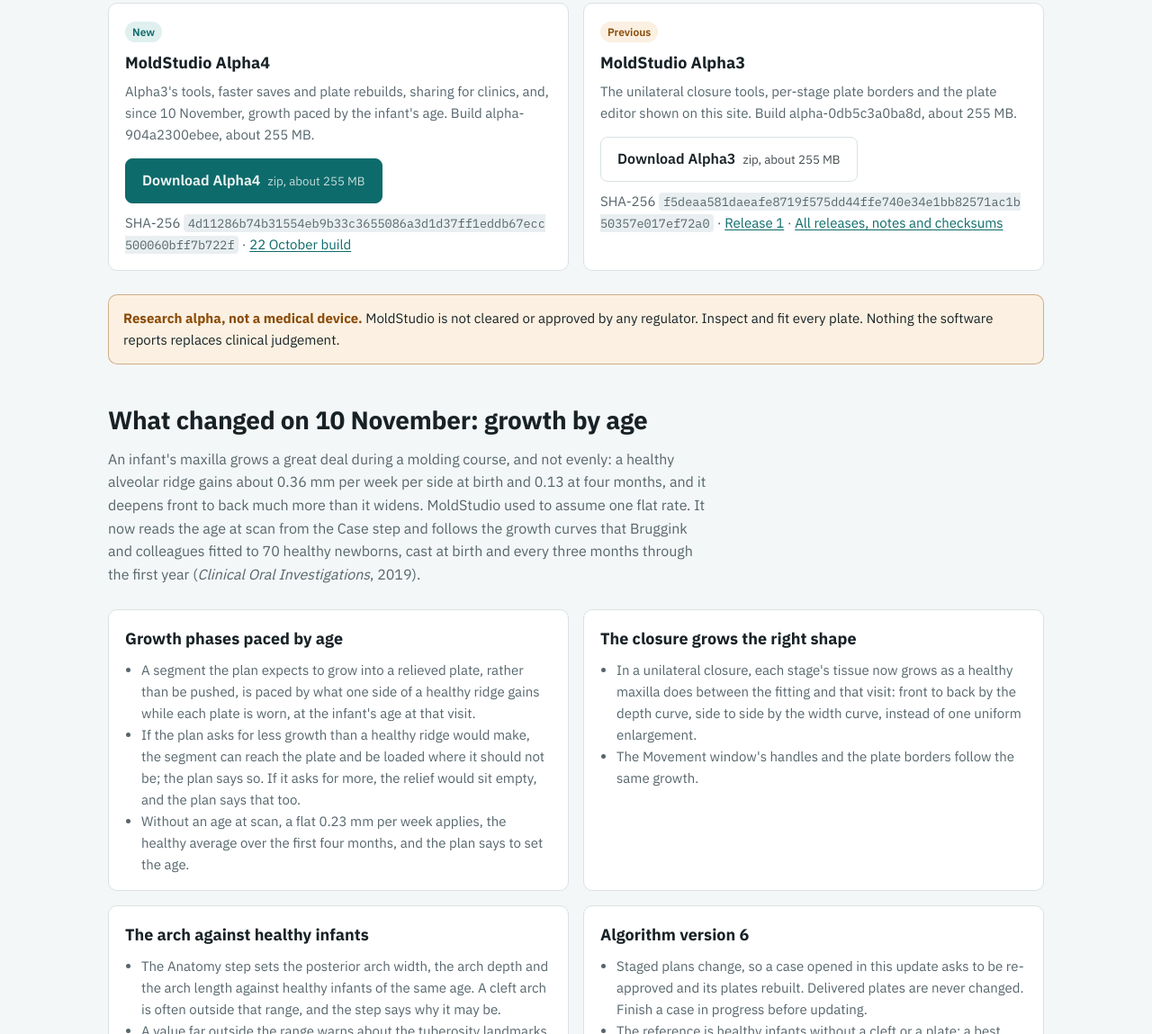
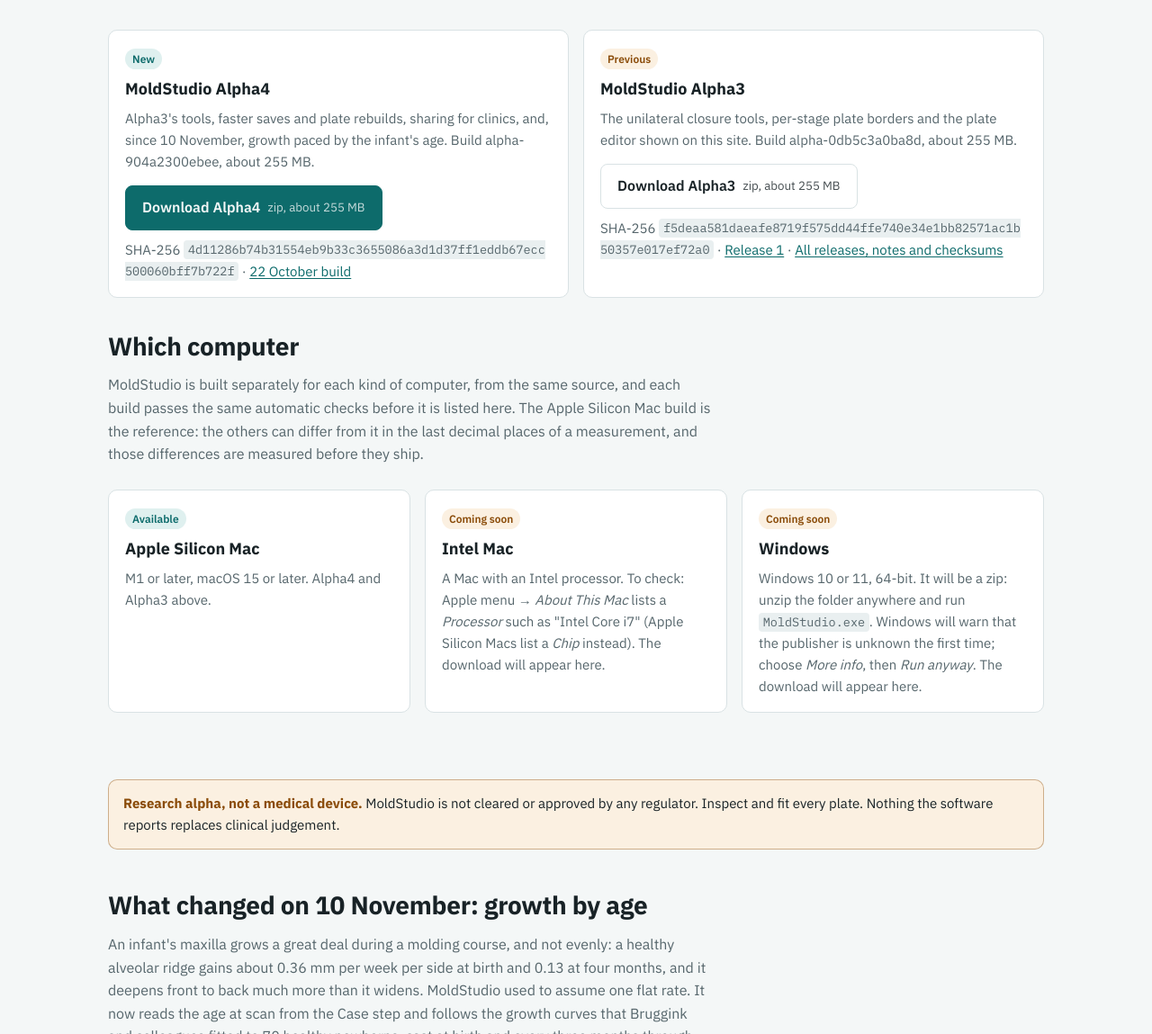
Before and after one commit to kkoka1116/moldstudio-site, a plain HTML site: page download.html in a window 1280 px wide. Shown: the part 411-1560 px from the top of the page at 90% size. Drawn offline with Linux system fonts and the light colour scheme.

Commit message:
Download page: say which computer each build is for; Intel Mac and Windows coming soon
Krishna asked for the site to offer Apple Silicon, Intel Mac and Windows
downloads. Only the Apple Silicon build exists today, so the other two are
listed as coming soon with how to tell which Mac you have; their links go
in when the builds pass the same checks.

Co-Authored-By: Claude Opus 5.5 <noreply@anthropic.com>
Claude-Session: https://claude.ai/code/session_014HTYjsAVhfDWNTaAm8gg6J

```diff
--- a/download.html
+++ b/download.html
@@ -25,7 +25,7 @@
 <main class="wrap">
   <div class="hero" style="padding-bottom:20px">
     <h1>Download MoldStudio</h1>
-    <p class="lead">Two versions for Apple Silicon Macs (M1 or later) with macOS 15 or later. Each one is a single zip download with no account. The 10 November update of Alpha4 is the latest release: installed copies of Alpha4, Alpha3 and release 1 offer it as an update and install it when you quit. It changes the algorithm version, so a case opened in it asks to be re-approved and its plates rebuilt; finish a case in progress before updating.</p>
+    <p class="lead">Two versions for Apple Silicon Macs (M1 or later) with macOS 15 or later; versions for Intel Macs and for Windows are on the way (<a href="#platforms">which computer</a>). Each one is a single zip download with no account. The 10 November update of Alpha4 is the latest release: installed copies of Alpha4, Alpha3 and release 1 offer it as an update and install it when you quit. It changes the algorithm version, so a case opened in it asks to be re-approved and its plates rebuilt; finish a case in progress before updating.</p>
   </div>
 
   <div class="grid g2">
@@ -48,6 +48,28 @@
       <p class="fine" style="margin-top:10px">SHA-256 <code style="word-break:break-all">f5deaa581daeafe8719f575dd44ffe740e34e1bb82571ac1b50357e017ef72a0</code> · <a href="https://github.com/kkoka1116/moldstudio-site/releases/download/r1/MoldStudio-macOS-arm64.zip">Release 1</a> · <a href="https://github.com/kkoka1116/moldstudio-site/releases">All releases, notes and checksums</a></p>
     </div>
   </div>
+
+  <section id="platforms" style="border-top:0;padding-top:32px">
+    <h2>Which computer</h2>
+    <p class="sub">MoldStudio is built separately for each kind of computer, from the same source, and each build passes the same automatic checks before it is listed here. The Apple Silicon Mac build is the reference: the others can differ from it in the last decimal places of a measurement, and those differences are measured before they ship.</p>
+    <div class="grid g3">
+      <div class="card">
+        <span class="tag">Available</span>
+        <h3 style="margin-top:8px">Apple Silicon Mac</h3>
+        <p>M1 or later, macOS 15 or later. Alpha4 and Alpha3 above.</p>
+      </div>
+      <div class="card">
+        <span class="tag warn">Coming soon</span>
+        <h3 style="margin-top:8px">Intel Mac</h3>
+        <p>A Mac with an Intel processor. To check: Apple menu → <em>About This Mac</em> lists a <em>Processor</em> such as "Intel Core i7" (Apple Silicon Macs list a <em>Chip</em> instead). The download will appear here.</p>
+      </div>
+      <div class="card">
+        <span class="tag warn">Coming soon</span>
+        <h3 style="margin-top:8px">Windows</h3>
+        <p>Windows 10 or 11, 64-bit. It will be a zip: unzip the folder anywhere and run <code>MoldStudio.exe</code>. Windows will warn that the publisher is unknown the first time; choose <em>More info</em>, then <em>Run anyway</em>. The download will appear here.</p>
+      </div>
+    </div>
+  </section>
 
   <div class="notice"><strong>Research alpha, not a medical device.</strong> MoldStudio is not cleared or approved by any regulator. Inspect and fit every plate. Nothing the software reports replaces clinical judgement.</div>
 
```
Also changed, not shown: index.html (+2 -2 lines).
